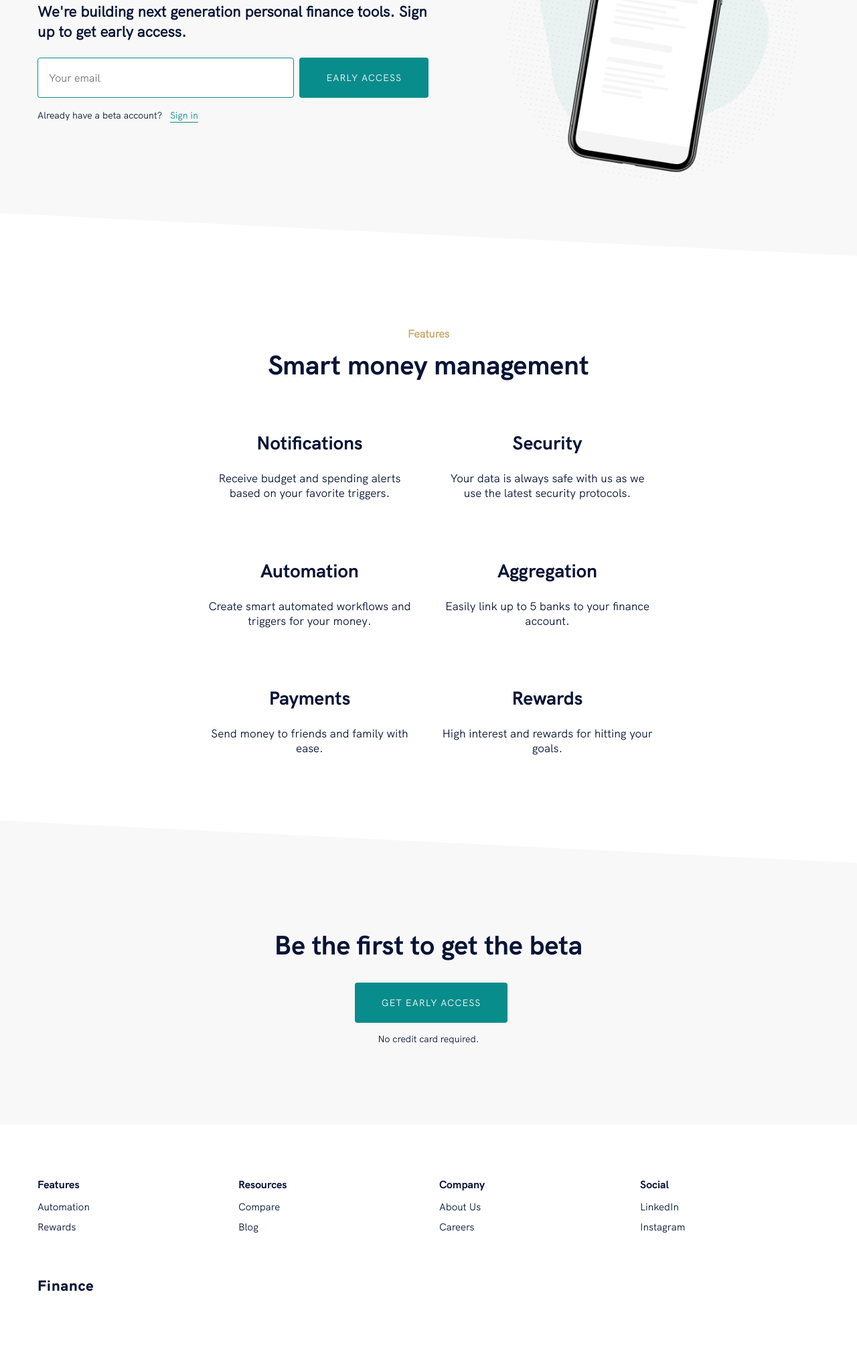
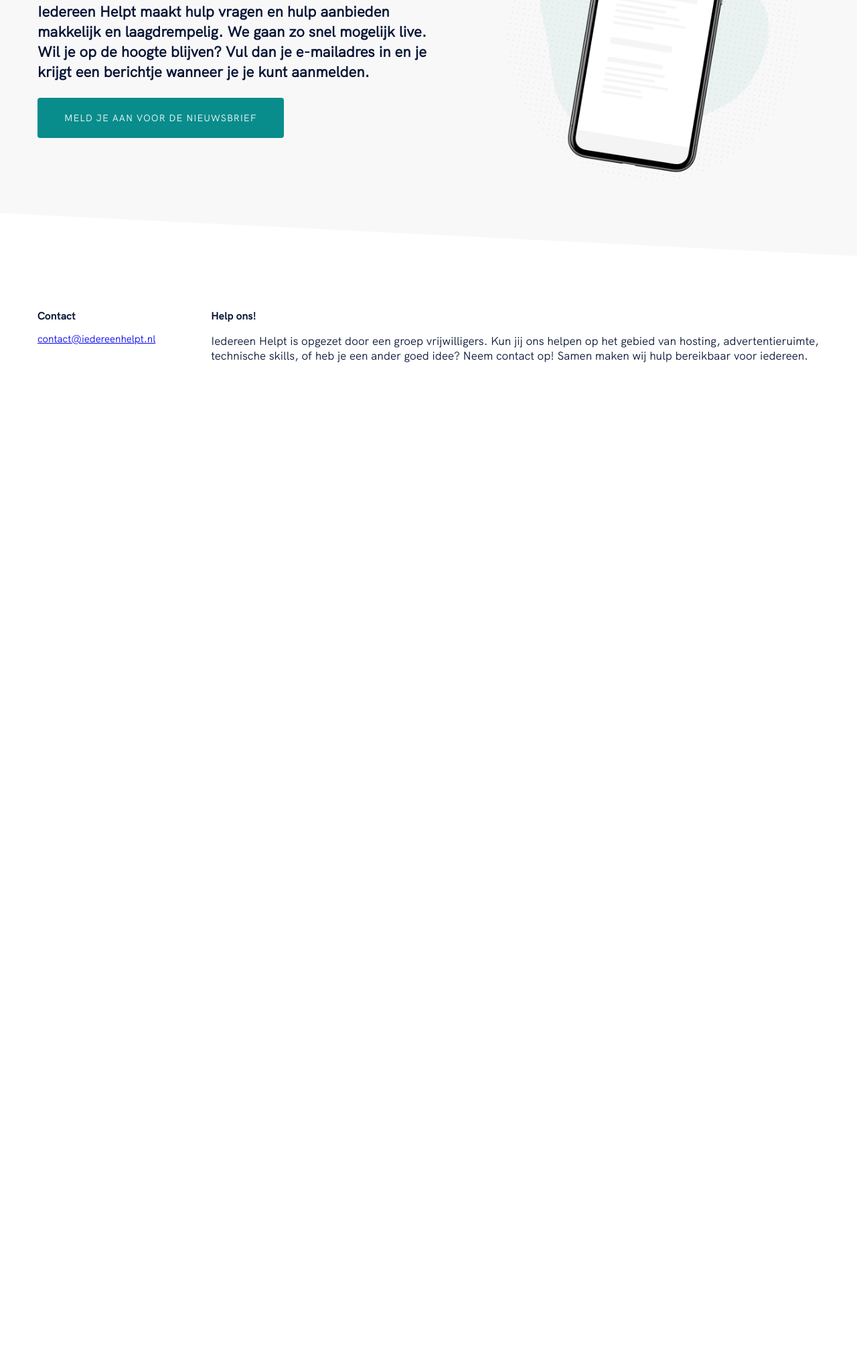
Before and after one commit to IedereenHelpt/landingspage, a Gatsby site: page / in a window 1280 px wide. Shown: the part 339-2353 px from the top of the page at 67% size. After the commit the page ends 978 px from the top, so only its background shows below. Built offline with nearby package versions, Linux system fonts and the light colour scheme; Gatsby itself is replaced by a stand-in of ours.

Commit message:
Add template and redirect to Mailchimp signup page
* feature/add-first-draft-of-content: Add first round of content

* Formatting

* Redirect to Mailchimp signup page

Co-authored-by: Jordy <jordy.vandomselaar@dij.digital>

```diff
--- a/gatsby-config.js
+++ b/gatsby-config.js
@@ -1,8 +1,8 @@
 module.exports = {
   siteMetadata: {
-    title: `Gatsby Starter SaaS Marketing`,
-    description: `A simple one page marketing starter for saas companies.`,
-    author: `Keegan Burkett`,
+    title: `IedereenHelpt`,
+    description: `Iedereen Helpt maakt hulp vragen en hulp aanbieden makkelijk en laagdrempelig.`,
+    author: `IedereenHelpt`,
   },
   plugins: [
     `gatsby-plugin-react-helmet`,
--- a/src/components/common/navigation/navigation.js
+++ b/src/components/common/navigation/navigation.js
@@ -12,10 +12,9 @@ import {
   NavListWrapper,
   MobileMenu,
   Mobile,
-  ActionsContainer,
 } from "./style"
 
-const NAV_ITEMS = ["Features", "Product", "Pricing", ""]
+const NAV_ITEMS = []
 
 export default class Navigation extends Component {
   state = {
@@ -77,7 +76,7 @@ export default class Navigation extends Component {
           <Brand>
             <Scrollspy offset={-64} item={["top"]} currentClassName="active">
               <AnchorLink href="#top" onClick={this.closeMobileMenu}>
-                Finance
+                IedereenHelpt
               </AnchorLink>
             </Scrollspy>
           </Brand>
@@ -95,9 +94,6 @@ export default class Navigation extends Component {
           </Mobile>
 
           <Mobile hide>{this.getNavList({})}</Mobile>
-          <ActionsContainer>
-            <button>Sign up</button>
-          </ActionsContainer>
         </StyledContainer>
         <Mobile>
           {mobileMenuOpen && (
--- a/src/components/sections/footer.js
+++ b/src/components/sections/footer.js
@@ -7,37 +7,25 @@ const Footer = () => (
   <FooterWrapper id="footer">
     <FooterColumnContainer>
       <FooterColumn>
-        <span>Features</span>
+        <span>Contact</span>
         <ul>
-          <li>Automation</li>
-          <li>Rewards</li>
+          <li>
+            <a href="mailto:contact@iedereenhelpt.nl">
+              contact@iedereenhelpt.nl
+            </a>
+          </li>
         </ul>
       </FooterColumn>
       <FooterColumn>
-        <span>Resources</span>
-        <ul>
-          <li>Compare</li>
-          <li>Blog</li>
-        </ul>
-      </FooterColumn>
-      <FooterColumn>
-        <span>Company</span>
-        <ul>
-          <li>About Us</li>
-          <li>Careers</li>
-        </ul>
-      </FooterColumn>
-      <FooterColumn>
-        <span>Social</span>
-        <ul>
-          <li>LinkedIn</li>
-          <li>Instagram</li>
-        </ul>
+        <span>Help ons!</span>
+        <p>
+          Iedereen Helpt is opgezet door een groep vrijwilligers. Kun jij ons
+          helpen op het gebied van hosting, advertentieruimte, technische
+          skills, of heb je een ander goed idee? Neem contact op! Samen maken
+          wij hulp bereikbaar voor iedereen.
+        </p>
       </FooterColumn>
     </FooterColumnContainer>
-    <BrandContainer>
-      <Logo>Finance</Logo>
-    </BrandContainer>
   </FooterWrapper>
 )
 
@@ -47,38 +35,13 @@ const FooterWrapper = styled.footer`
   padding: 0 0 80px;
 `
 
-const Logo = styled.div`
-  font-family: ${props => props.theme.font.extrabold};
-  ${props => props.theme.font_size.regular};
-  color: ${props => props.theme.color.black.regular};
-  text-decoration: none;
-  letter-spacing: 1px;
-  margin: 0;
-  display: inline-flex;
-  justify-content: center;
-  align-items: center;
-  position: relative;
-  z-index: 9;
-  text-decoration: none;
-  outline: 0px;
-`
-
-const BrandContainer = styled(Container)`
-  position: relative;
-  padding-top: 48px;
-  display: flex;
-  align-items: flex-end;
-
-  @media (max-width: ${props => props.theme.screen.sm}) {
-  }
-`
 const FooterColumnContainer = styled(Container)`
   display: grid;
-  grid-template-columns: repeat(4, 1fr);
+  grid-template-columns: 1fr 4fr;
   grid-column-gap: 32px;
   justify-content: start;
   @media (max-width: ${props => props.theme.screen.sm}) {
-    grid-template-columns: 1fr 1fr;
+    grid-template-columns: 1fr;
     grid-gap: 32px;
   }
 `
--- a/src/components/sections/header.js
+++ b/src/components/sections/header.js
@@ -20,6 +20,8 @@ const Header = () => {
 
   const handleSubmit = event => {
     event.preventDefault()
+
+    window.location.href = 'http://eepurl.com/gW_PUr'
   }
 
   return (
@@ -27,24 +29,17 @@ const Header = () => {
       <Container>
         <Flex>
           <HeaderTextGroup>
-            <Subtitle>Personal Finance</Subtitle>
-            <h1>
-              All your money,
-              <br />
-              one account
-            </h1>
+            <Subtitle>Help je buren</Subtitle>
+            <h1>Samenwerken tijdens de Coronacrisis</h1>
             <h2>
-              We're building next generation personal finance tools. Sign up to
-              get early access.
+              Iedereen Helpt maakt hulp vragen en hulp aanbieden makkelijk en
+              laagdrempelig. We gaan zo snel mogelijk live. Wil je op de hoogte
+              blijven? Vul dan je e-mailadres in en je krijgt een berichtje
+              wanneer je je kunt aanmelden.
             </h2>
             <HeaderForm onSubmit={handleSubmit}>
-              <HeaderInput placeholder="Your email" />
-              <HeaderButton>Early access</HeaderButton>
+              <HeaderButton>Meld je aan voor de nieuwsbrief</HeaderButton>
             </HeaderForm>
-            <FormSubtitle>
-              Already have a beta account?{" "}
-              <FormSubtitleLink to="/">Sign in</FormSubtitleLink>
-            </FormSubtitle>
           </HeaderTextGroup>
           <ImageWrapper>
             <StyledImage fluid={data.file.childImageSharp.fluid} />
@@ -167,7 +162,6 @@ const HeaderButton = styled.button`
   letter-spacing: 1px;
   height: 60px;
   display: block;
-  margin-left: 8px;
   text-transform: uppercase;
   cursor: pointer;
   white-space: nowrap;
--- a/src/pages/index.js
+++ b/src/pages/index.js
@@ -5,17 +5,13 @@ import SEO from "../components/common/layout/seo"
 import Navigation from "../components/common/navigation/navigation"
 
 import Header from "../components/sections/header"
-import Features from "../components/sections/features"
 import Footer from "../components/sections/footer"
-import GetStarted from "../components/sections/getstarted"
 
 const IndexPage = () => (
   <Layout>
     <SEO title="Home" />
     <Navigation />
     <Header />
-    <Features />
-    <GetStarted />
     <Footer />
   </Layout>
 )
```
Also changed, not shown: README.md.
